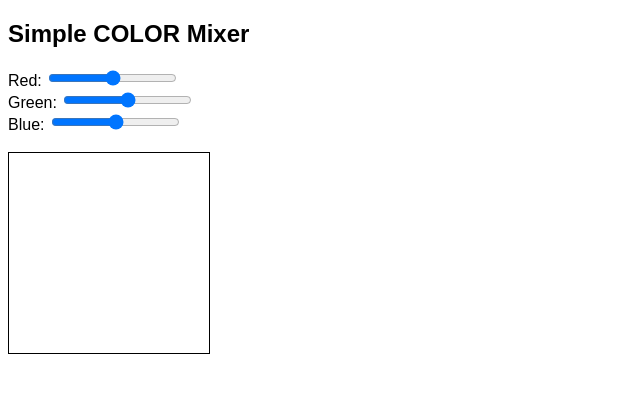
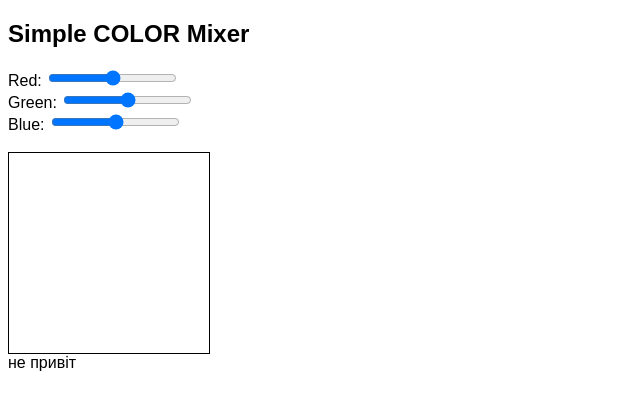
Before and after one commit to NazarHavryliuk/color-mixer, a plain HTML site: page index.html in a window 1280 px wide. Shown: the full height of the page, 0-640 px from the left. Drawn offline with Linux system fonts and the light colour scheme.

Commit message:
Update index.html

```diff
--- a/index.html
+++ b/index.html
@@ -19,7 +19,7 @@
 <input type="range" id="blue" min="0" max="255"><br><br>
 
 <div id="colorBox"></div>
-
+<div>не привіт</div>
 <script src="js/script.js"></script>
 </body>
 </html>
```
